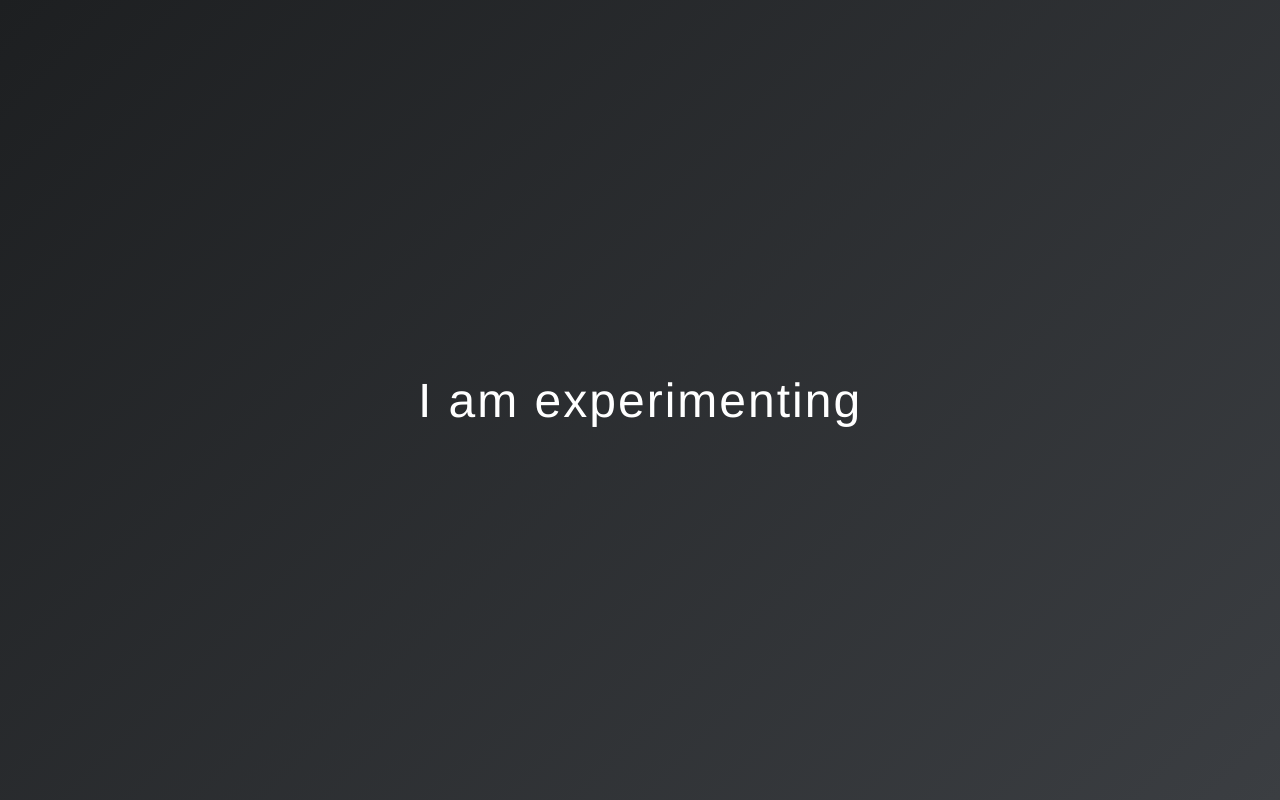
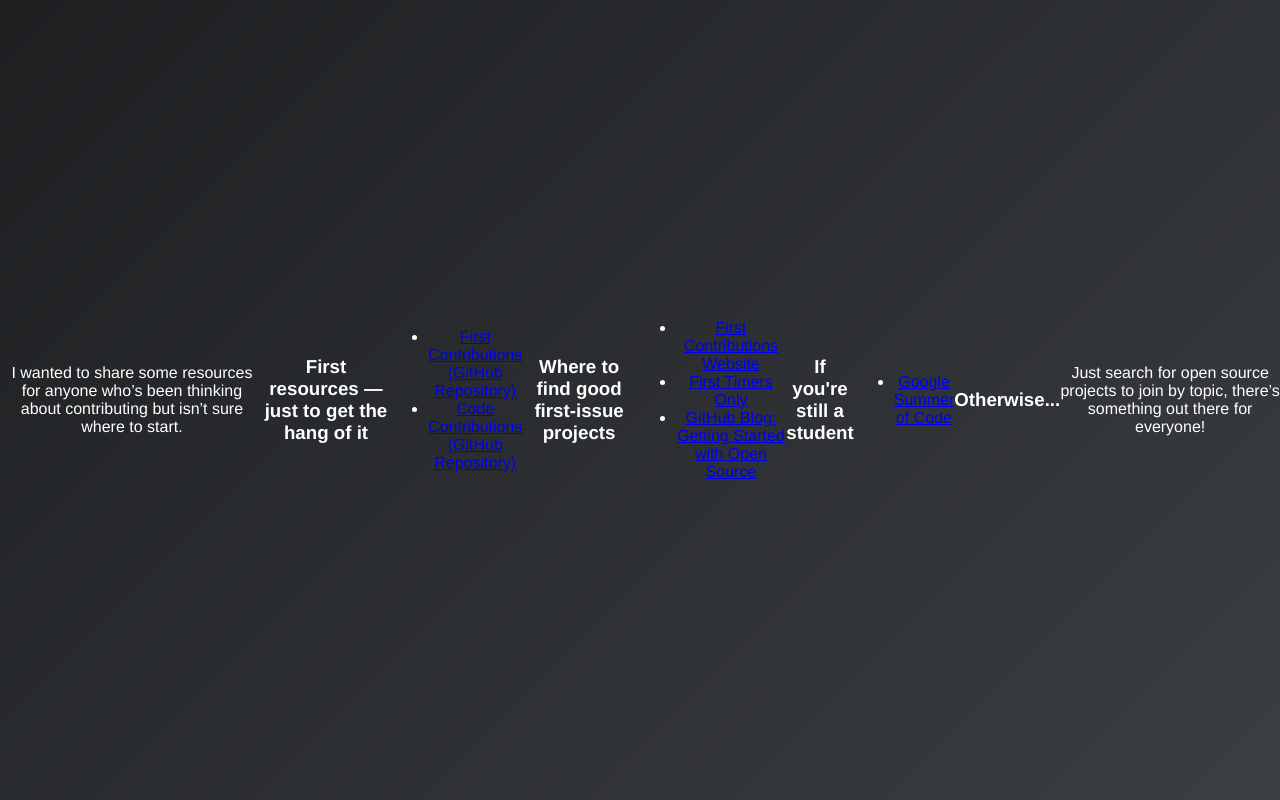
Before and after one commit to hlzsb/hlzsb.github.io, a plain HTML site: page index.html in a window 1280 px wide. Drawn offline with Linux system fonts and the light colour scheme.

Commit message:
Revise title and add contribution resources

```diff
--- a/index.html
+++ b/index.html
@@ -3,7 +3,7 @@
 <head>
     <meta charset="UTF-8">
     <meta name="viewport" content="width=device-width, initial-scale=1.0">
-    <title>I am experimenting</title>
+    <title>Getting Started with Open Source Contributions</title>
     <style>
         body {
             margin: 0;
@@ -24,6 +24,57 @@
     </style>
 </head>
 <body>
-    <h1>I am experimenting</h1>
+   <p>
+        I wanted to share some resources for anyone who’s been thinking about contributing
+        but isn’t sure where to start.
+    </p>
+
+    <h3>First resources — just to get the hang of it</h3>
+    <ul>
+        <li>
+            <a href="https://github.com/firstcontributions/first-contributions" target="_blank">
+                First Contributions (GitHub Repository)
+            </a>
+        </li>
+        <li>
+            <a href="https://github.com/roshanjossey/code-contributions" target="_blank">
+                Code Contributions (GitHub Repository)
+            </a>
+        </li>
+    </ul>
+
+    <h3>Where to find good first-issue projects</h3>
+    <ul>
+        <li>
+            <a href="https://firstcontributions.github.io/" target="_blank">
+                First Contributions Website
+            </a>
+        </li>
+        <li>
+            <a href="https://www.firsttimersonly.com/" target="_blank">
+                First Timers Only
+            </a>
+        </li>
+        <li>
+            <a href="https://github.blog/open-source/new-to-open-source-heres-everything-you-need-to-get-started/" target="_blank">
+                GitHub Blog: Getting Started with Open Source
+            </a>
+        </li>
+    </ul>
+
+    <h3>If you're still a student</h3>
+    <ul>
+        <li>
+            <a href="https://summerofcode.withgoogle.com/" target="_blank">
+                Google Summer of Code
+            </a>
+        </li>
+    </ul>
+
+    <h3>Otherwise...</h3>
+    <p>
+        Just search for open source projects to join by topic, there’s something out there for everyone!
+    </p>
+
 </body>
 </html>
```
